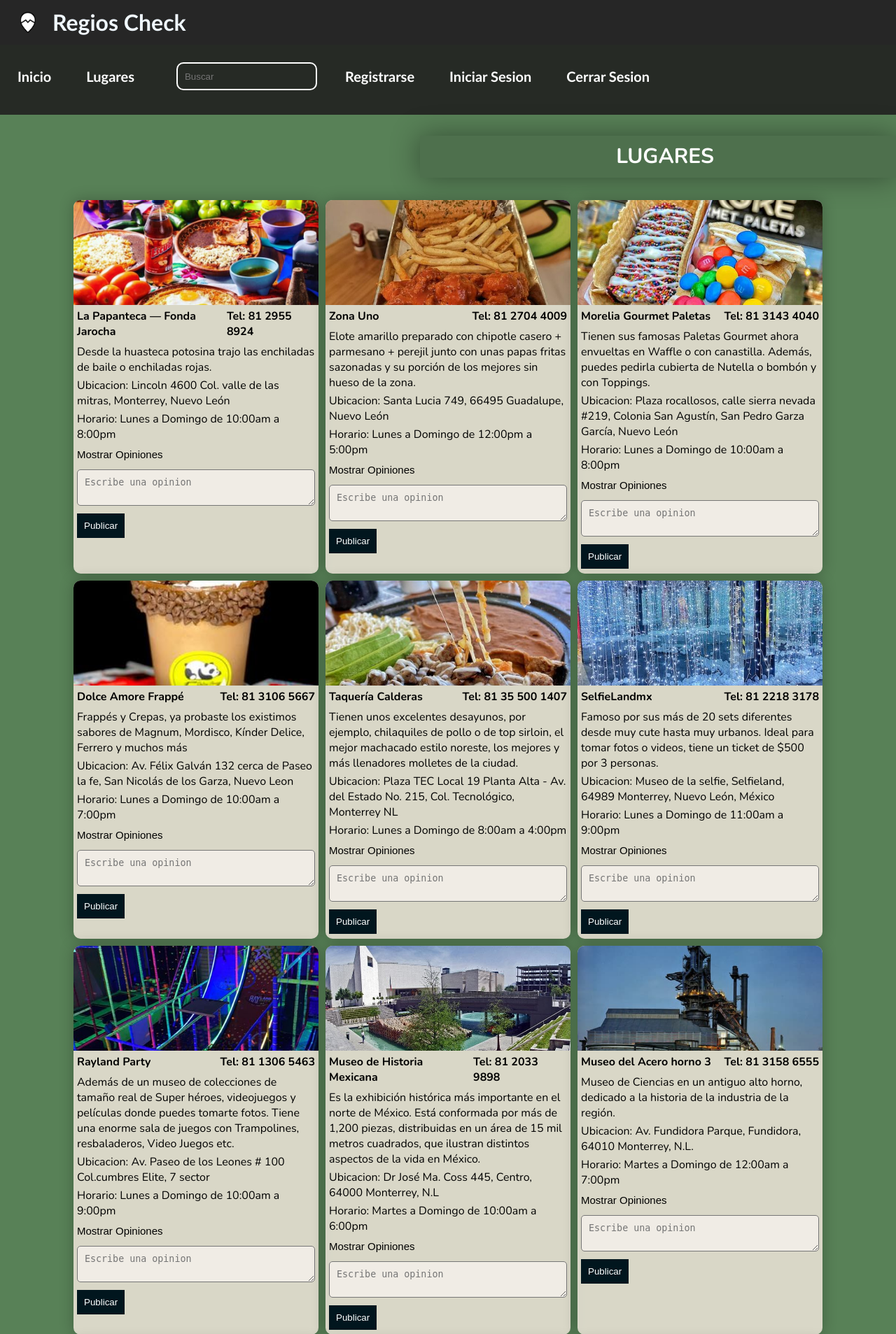
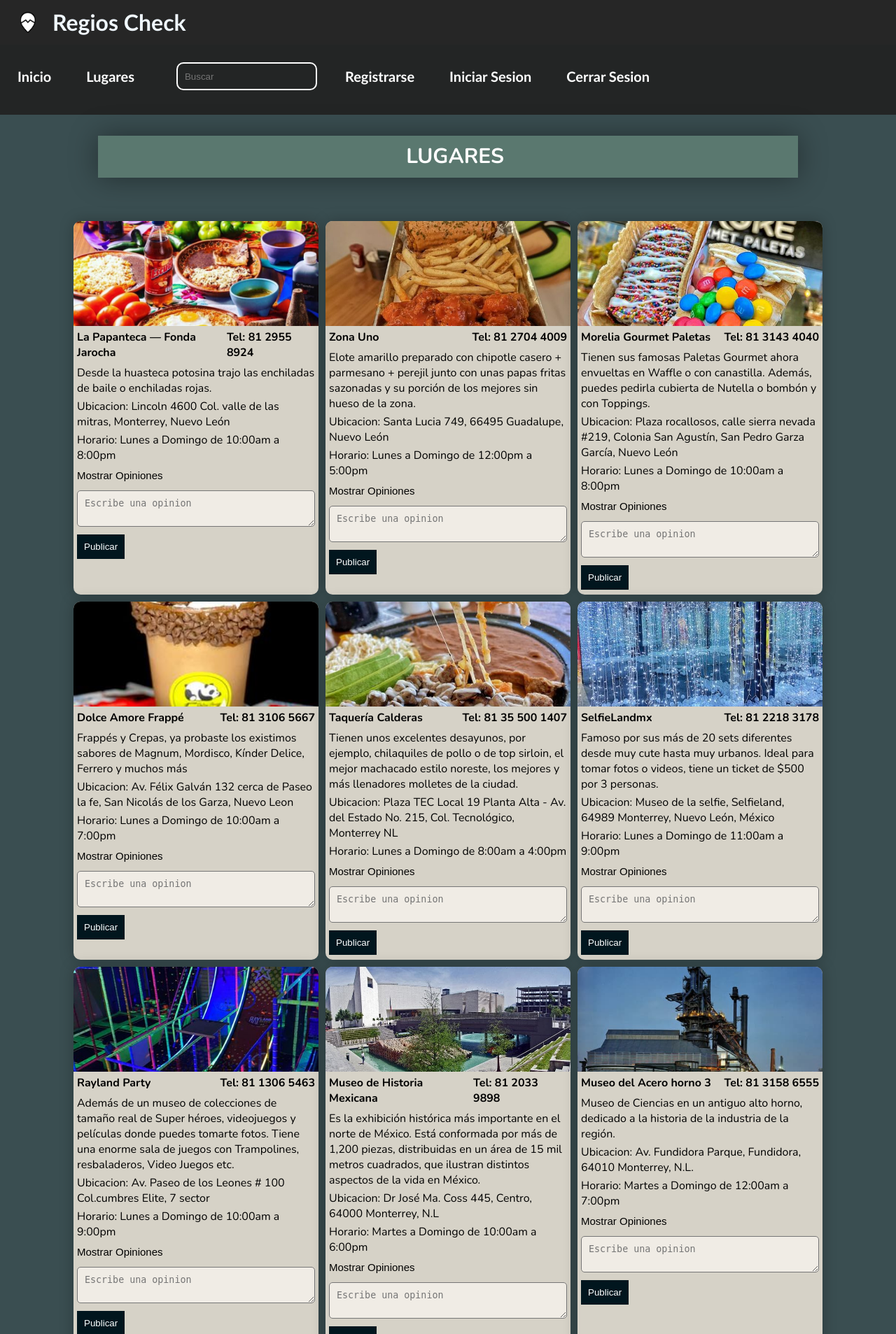
Before and after one commit to AndresJDLRmr/RegiosCheck, a Flask app: page /static/HTML/lugares.html in a window 1280 px wide. Shown: the top 1907 px of the page at 70% size. Run offline with Flask 2, Linux system fonts and the light colour scheme; some libraries are stand-ins or nearby versions.

Commit message:
modificaciones de diseño

```diff
--- a/static/CSS/estilo.css
+++ b/static/CSS/estilo.css
@@ -1,5 +1,14 @@
 @import url("https://fonts.googleapis.com/css2?family=Nunito:wght@400;700&display=swap");
 /*GENERALES*/
+:root{
+  --negro: #000000;
+  --grisOscuro: #262626;
+  --blanco: #FFFF;
+  --fondo: #3A4E51;
+  --fondoTitulos: #5A786F;
+  --fondosContenedor: #e7e0d4e6;
+}
+
 * {
   margin: 0;
   padding: 0;
@@ -17,12 +26,12 @@ body {
   /* Cambio de fuente */
   font-size: 1.6rem;
   line-height: 2;
-  background-color: #588157;
+  background-color: var(--fondo);
 }
 
 h2 {
   text-align: center;
-  color: white;
+  color: var(--blanco);
   font-size: 30px;
   margin-top: 0;
   text-transform: uppercase;
@@ -30,7 +39,7 @@ h2 {
 
 h3 {
   text-align: center;
-  color: white;
+  color: var(--blanco);
   font-size: 20px;
   margin-top: 0;
   text-transform: uppercase;
@@ -56,7 +65,7 @@ h3 {
   -webkit-box-align: center;
       -ms-flex-align: center;
           align-items: center;
-  background-color: #262626;
+  background-color: var(--grisOscuro);
   padding-left: 25px;
 }
 
@@ -77,13 +86,14 @@ h3 {
 }
 
 .inicio .title-lugares {
-  color: white;
+  color: var(--blanco);
   max-width: 100rem;
   padding-left: 20px;
   line-height: 2;
   font-size: 3.4rem;
-  margin: 3rem 0 0 60rem;
-  background-color: #4e704d;
+  margin: 3rem auto;
+  align-items: center;
+  background-color: var(--fondoTitulos);
   -webkit-filter: drop-shadow(0 0 20px rgba(0, 0, 0, 0.4));
           filter: drop-shadow(0 0 20px rgba(0, 0, 0, 0.4));
 }
@@ -108,7 +118,7 @@ h3 {
 
 .back-barra .disenonav {
   display: inline-block;
-  color: white;
+  color: var(--blanco);
   padding: 10px 20px;
   margin-bottom: 20px;
   font-weight: 600;
@@ -124,7 +134,7 @@ h3 {
 }
 
 .back-barra .disenonav:hover {
-  background: #588157;
+  background: var(--fondoTitulos);
 }
 
 .back-barra #btn-sus {
@@ -165,13 +175,13 @@ h3 {
 }
 
 .back-barra .search:hover input {
-  border: 2px solid #588157;
+  border: 2px solid var(--fondoTitulos);
 }
 
 .back-barra .search .gg-search {
   margin-top: 30px;
   margin-left: 5px;
-  color: white;
+  color: var(--blanco);
 }
 
 .back-barra .registro {
@@ -223,7 +233,7 @@ h3 {
   -webkit-box-direction: normal;
       -ms-flex-direction: column;
           flex-direction: column;
-  background: rgba(231, 224, 212, 0.9);
+  background: var(--fondosContenedor);
 }
 
 .cartas-lugares .carta img {
```
Also changed, not shown: static/HTML/Inicio.html (+22 -0 lines).
